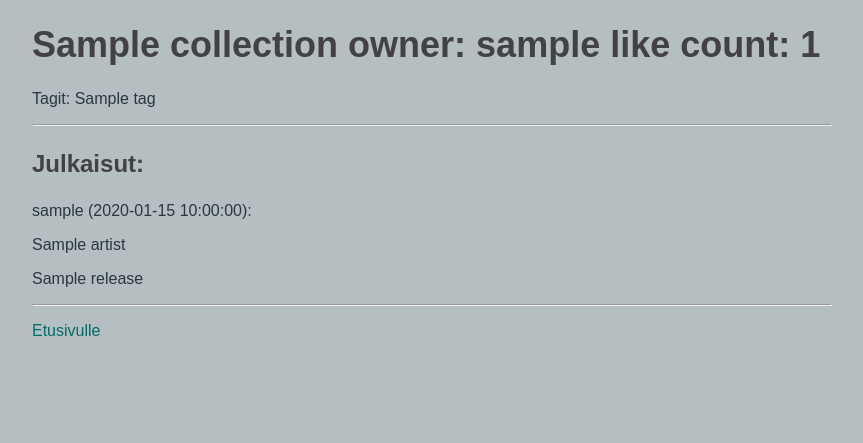
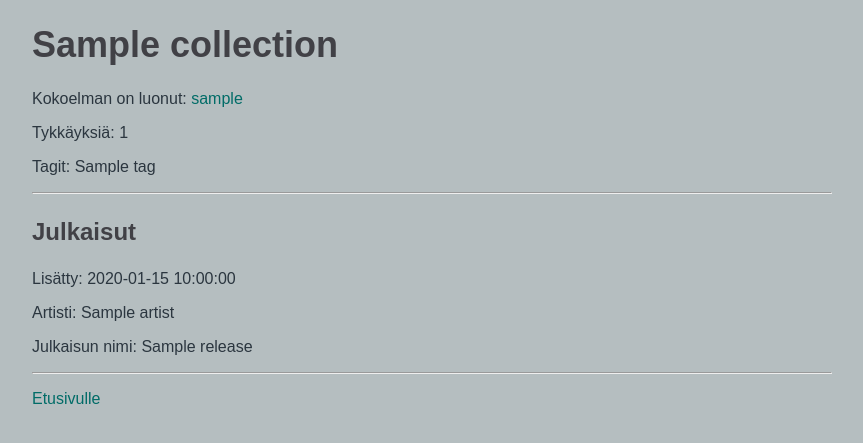
Before and after one commit to kjh/musiikkikirjasto, a Flask app: template templates/collection.html in a window 1280 px wide. Shown: the top 443 px of the page, without its empty margins (208-1071 px from the left). Run offline with Flask 3, Linux system fonts and the light colour scheme; the template is opened without the code that fills it: most values are stand-ins (such as "Sample title", 1, 10 or a date in 2020).

Commit message:
Fix link names and layout

```diff
--- a/templates/collection.html
+++ b/templates/collection.html
@@ -7,7 +7,9 @@
 </head>
 
 <body>
-  <h1>{{ collection.title }} owner: {{ collection.username }} like count: {{ like_count }}</h1>
+  <h1>{{ collection.title }}</h1>
+  <p>Kokoelman on luonut: <a href="/user/{{ collection.user_id }}">{{ collection.username }}</a></p>
+  <p>Tykkäyksiä: {{ like_count }}</p>
   <p> Tagit:
   {% for tag in tags %}
 
@@ -23,16 +25,16 @@
   {% endif %}
 
   <hr />
-  <h3>Julkaisut:</h3>
+  <h3>Julkaisut</h3>
   {% for release in releases %}
   <p id="{{ release.id }}">
-    {{ release.username }} ({{ release.sent_at }}):
+    Lisätty: {{ release.sent_at }}
   </p>
   <p>
-    {{ release.artist }}
+    Artisti: {{ release.artist }}
   </p>
   <p>
-    {{ release.title }}
+    Julkaisun nimi: {{ release.title }}
   </p>
   {% if release.user_id == session.user_id %}
   <p>
@@ -56,7 +58,7 @@
       <input type="text" name="title" maxlength="100" size="40" required />
     </p>
     <input type="hidden" name="collection_id" value="{{ collection.id }}" />
-    <input type="submit" value="Lähetä" />
+    <input type="submit" value="Lisää" />
   </form>
   {% endif %}
 
@@ -64,14 +66,14 @@
   <form action="/like_collection" method="post">
     <input type="hidden" name="collection_id" value="{{ collection.id }}" />
     <input type="hidden" name="user_id" value="{{ session.user_id }}" />
-    <input type="submit" value="like" />
+    <input type="submit" value="tykkää" />
   </form>
   <hr />
   {% elif session.user_id and collection.user_id != session.user_id and has_liked %}
   <form action="/delete_like_collection" method="post">
     <input type="hidden" name="collection_id" value="{{ collection.id }}" />
     <input type="hidden" name="user_id" value="{{ session.user_id }}" />
-    <input type="submit" value="remove like" />
+    <input type="submit" value="poista tykkäys" />
   </form>
   <hr />
   {% endif %}
--- a/templates/edit.html
+++ b/templates/edit.html
@@ -18,7 +18,7 @@
       Julkaisun nimi:<br />
       <input type="text" name="title" maxlength="100" size="40" value="{{ release.title }}" required />
     </p>
-    <input type="submit" value="Lähetä" />
+    <input type="submit" value="Tallenna" />
   </form>
 
   <hr />
--- a/templates/index.html
+++ b/templates/index.html
@@ -57,7 +57,7 @@
       Julkaisun nimi:<br />
       <input type="text" name="title" maxlength="100" size="40" required />
     </p>
-    <input type="submit" value="Lähetä" />
+    <input type="submit" value="Lisää" />
   </form>
   {% endif %}
 </body>
```
